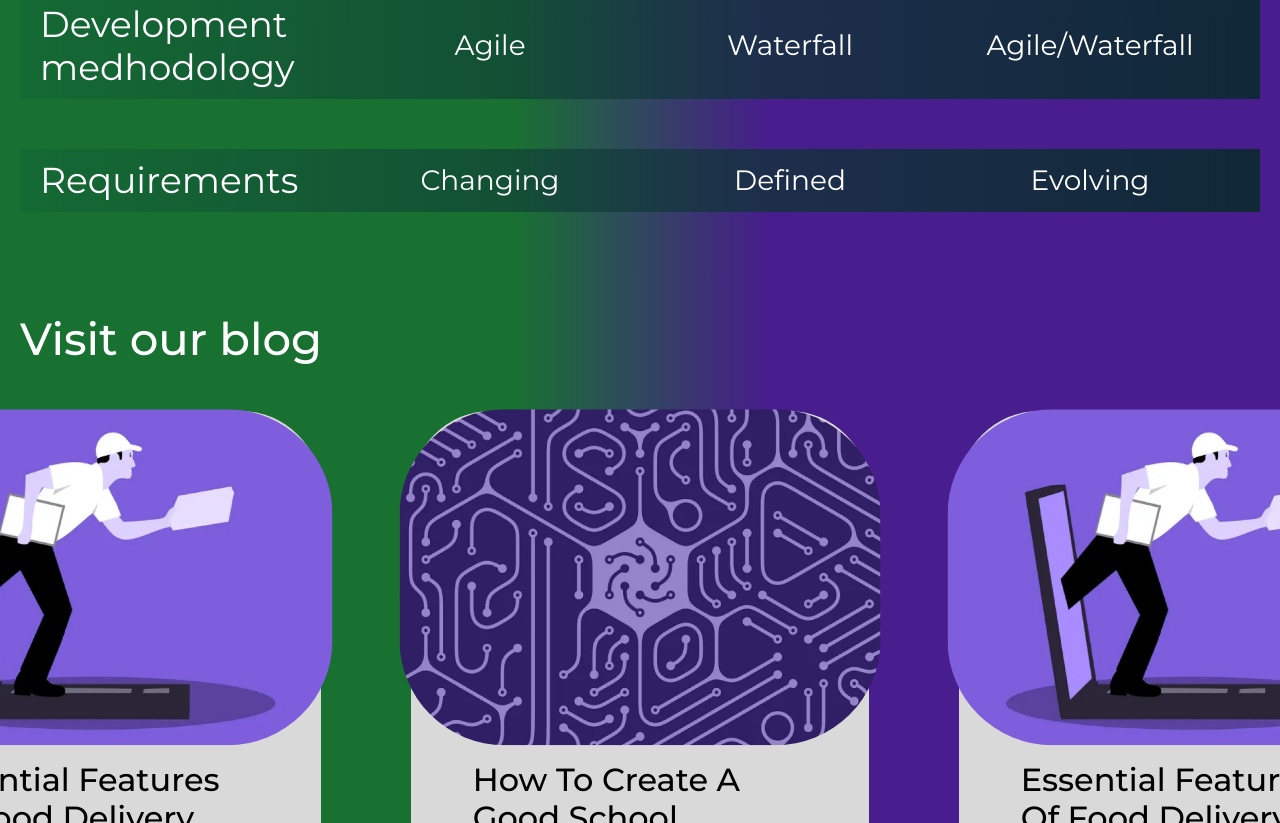
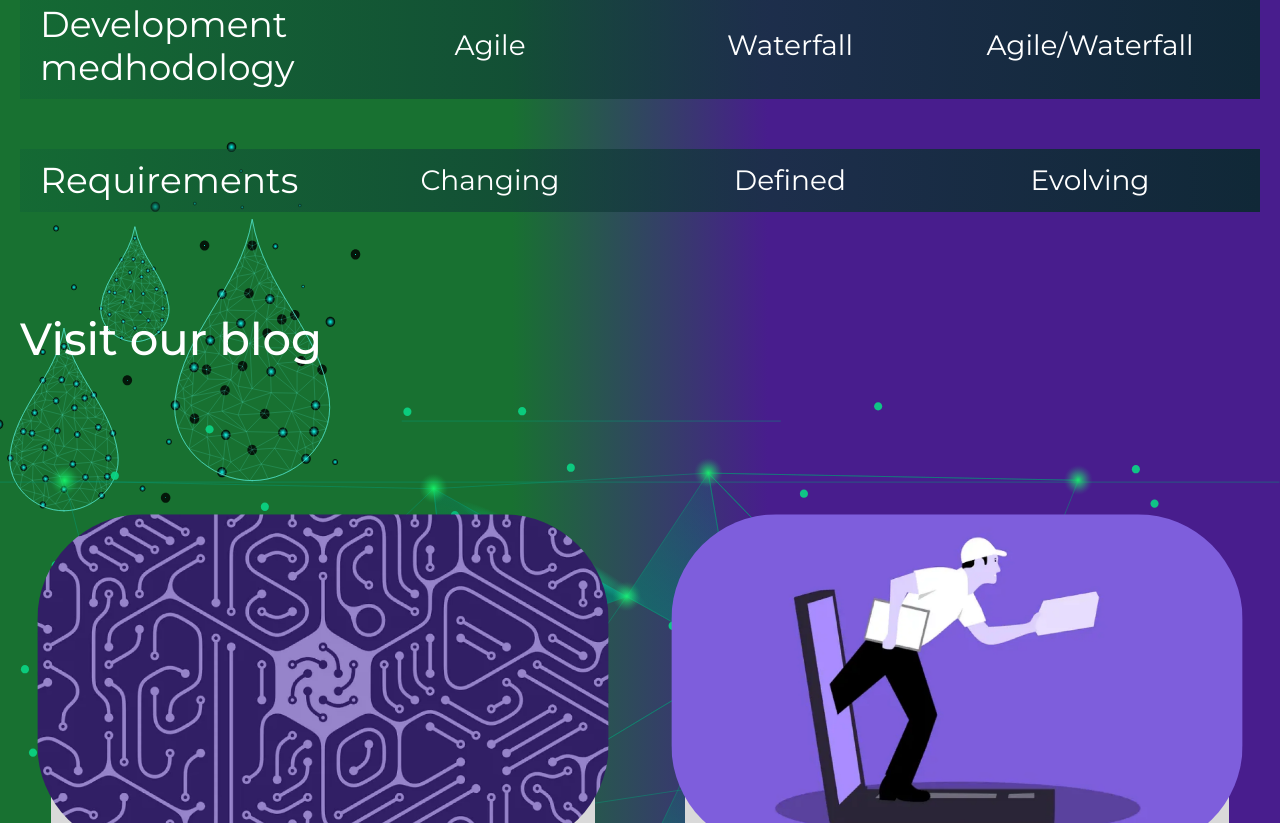
Before and after one commit to kalash0911/AgriVisionTech, a website built with Vite: page src/index.html in a window 1280 px wide. Shown: the part 6332-7155 px from the top of the page. Built offline with nearby package versions, Linux system fonts and the light colour scheme.

Commit message:
added styles for blog section

```diff
--- a/src/index.html
+++ b/src/index.html
@@ -787,16 +787,17 @@
 			</section>
 
 			<section class="blog-section p50">
+				<img class="bg" src="./images/blog-bg.svg" alt="bg-img">
 				<div class="container">
+					<img class="drop-img" src="./images/icons/drop.svg" alt="drop-img">
 					<div class="content">
 						<h2 class="title">Visit our blog</h2>
-					</div>
-				</div>
 						<div class="blog-slider">
 							<div class="swiper blogSlider">
 								<div class="swiper-wrapper">
 									<div class="swiper-slide">
 										<div class="card">
+											<a class="link" href="#"></a>
 											<div class="img-box">
 												<img src="./images/blog2.webp" alt="Blog Img">
 											</div>
@@ -808,6 +809,7 @@
 									</div>
 									<div class="swiper-slide">
 										<div class="card">
+											<a class="link" href="#"></a>
 											<div class="img-box">
 												<img src="./images/blog1.webp" alt="Blog Img">
 											</div>
@@ -819,6 +821,7 @@
 									</div>
 									<div class="swiper-slide">
 										<div class="card">
+											<a class="link" href="#"></a>
 											<div class="img-box">
 												<img src="./images/blog2.webp" alt="Blog Img">
 											</div>
@@ -830,12 +833,15 @@
 									</div>
 									<div class="swiper-slide">
 										<div class="card">
+											<a class="link" href="#"></a>
 											<div class="img-box">
 												<img src="./images/blog1.webp" alt="Blog Img">
 											</div>
 											<div class="text-box">
-										<p class="text">How To Create A Good School Management Software: 8 Key Features You Should Consider</p>
+												<p class="text">Hold Consider</p>
 												<p class="autor">Taras Tymoshchuk <br> 2024-03-05</p>
+											</div>
+										</div>
 									</div>
 								</div>
 							</div>
--- a/src/js/main.ts
+++ b/src/js/main.ts
@@ -294,7 +294,28 @@ destroySlidersOnResize(".revSlider", 99999, {
 // @ts-ignore
 destroySlidersOnResize(".blogSlider", 99999, {
   spaceBetween: 90,
-  slidesPerView: 2.5,
+  slidesPerView: 2,
   initialSlide: 1,
-  centeredSlides: true,
+
+  breakpoints: {
+    0: {
+      spaceBetween: 30,
+      slidesPerView: 1.2,
+      centeredSlides: true,
+    },
+    480: {
+      spaceBetween: 60,
+      slidesPerView: 1.5,
+      centeredSlides: true,
+    },
+    769: {
+      spaceBetween: 60,
+      slidesPerView: 2,
+    },
+    1200: {
+      spaceBetween: 90,
+      slidesPerView: 2,
+    },
+  },
+
 });
--- a/src/styles/layout/_common.scss
+++ b/src/styles/layout/_common.scss
@@ -1177,19 +1177,133 @@
 /* -------------------------blog-section-------------- */
 
 .blog-section {
+    position: relative;
+
+    .bg {
+        position: absolute;
+        top: 170px;
+        left: 50%;
+        transform: translate(-50%);
+        min-width: 700px;
+        z-index: -1;
+        opacity: .9;
+
+        @include media('<laptop_max') {
+            top: 140px;
+        }
+
+        @include media('<phone') {
+            top: 30px;
+        }
+    }
+
+    .container {
+        position: relative;
+    }
+
+    .drop-img {
+        position: absolute;
+        top: -220px;
+        left: -30px;
+        z-index: -2;
+        opacity: .8;
+
+        @include media('<laptop_max') {
+            top: -170px;
+            width: 400px;
+        }
+
+        @include media('<widescreen') {
+            width: 200px;
+            top: 0;
+            left: 30px;
+        }
+
+        @include media('<phone') {
+            width: 100px;
+            left: 0;
+        }
+    }
+
+    .title {
+        margin-bottom: 150px;
+
+        @include media('<widescreen') {
+            margin-bottom: 100px;
+        }
+
+        @include media('<phone') {
+            margin-bottom: 50px;
+        }
+    }
 
     .blog-slider {
-        max-width: 1920px;
+        max-width: 85%;
         margin: 0 auto;
+
+        @include media('<laptop_max') {
+            max-width: 95%;
+        }
+
+        @include media('<phone') {
+            max-width: 100%;
+        }
     }
 
     .blogSlider {
         overflow: visible;
     }
 
+    .swiper-slide {
+        opacity: .3;
+        height: auto;
+        transition: $anim_03;
+
+        &.swiper-slide-active,
+        &.swiper-slide-next {
+            opacity: 1;
+        }
+
+        &.swiper-slide-next {
+
+            @include media('<tablet') {
+                opacity: .3;
+            }
+        }
+    }
+
     .card {
+        position: relative;
+        height: 100%;
+        display: flex;
+        flex-direction: column;
         background-color: $grayD9;
         border-radius:  80px;
+        border-top-right-radius: 100px;
+        border-top-left-radius: 100px;
+
+        @include media('<phone') {
+            border-radius: 50px;
+        }
+
+        &:hover {
+
+            .img-box {
+
+                img {
+                    transform: scale(1.1);
+                }
+            }
+        }
+    }
+
+    .link {
+        position: absolute;
+        top: 0;
+        left: 0;
+        width: 100%;
+        height: 100%;
+        z-index: 2;
     }
 
     .img-box {
@@ -1200,6 +1314,16 @@
         overflow: hidden;
         transform: scale(1.05) translateY(6px);
 
+        @include media('<widescreen') {
+            min-height: 180px;
+            transform: scale(1.05) translateY(3px);
+        }
+
+        @include media('<phone') {
+            min-height: 150px;
+            border-radius: 50px;
+        }
+
         img {
             position: absolute;
             top: 0;
@@ -1207,18 +1331,41 @@
             width: 100%;
             height: 100%;
             object-fit: cover;
+            transition: $anim_03;
         }
     }
 
     .text-box {
+        display: flex;
+        flex-direction: column;
+        justify-content: space-between;
+        flex: 1 0 auto;
         padding: 30px 20px 20px 20px;
+
+        @include media('<phone') {
+            padding: 20px 10px 10px 10px;
+        }
     }
 
     .text {
+        width: 100%;
         max-width: 80%;
         margin: 0 auto 20px auto;
         font: $medium 32px/1.2 $Montserrat;
         color: $black;
+
+        @include media('<laptop_max') {
+            font-size: 28px;
+        }
+
+        @include media('<widescreen') {
+            max-width: 100%;
+            font-size: 18px;
+        }
+
+        @include media('<phone') {
+            font-size: 16px;
+        }
     }
 
     .autor {
@@ -1226,5 +1373,13 @@
         text-align: center;
         font: $medium 20px/1.2 $Montserrat;
         color: $black;
+
+        @include media('<widescreen') {
+            font-size: 14px;
+        }
+
+        @include media('<phone') {
+            font-size: 12px;
+        }
     }
 }
```
Also changed, not shown: public/images/blog-bg.svg (added), public/images/icons/drop.svg (added). Lines whose indentation alone changed are shown as unchanged.
